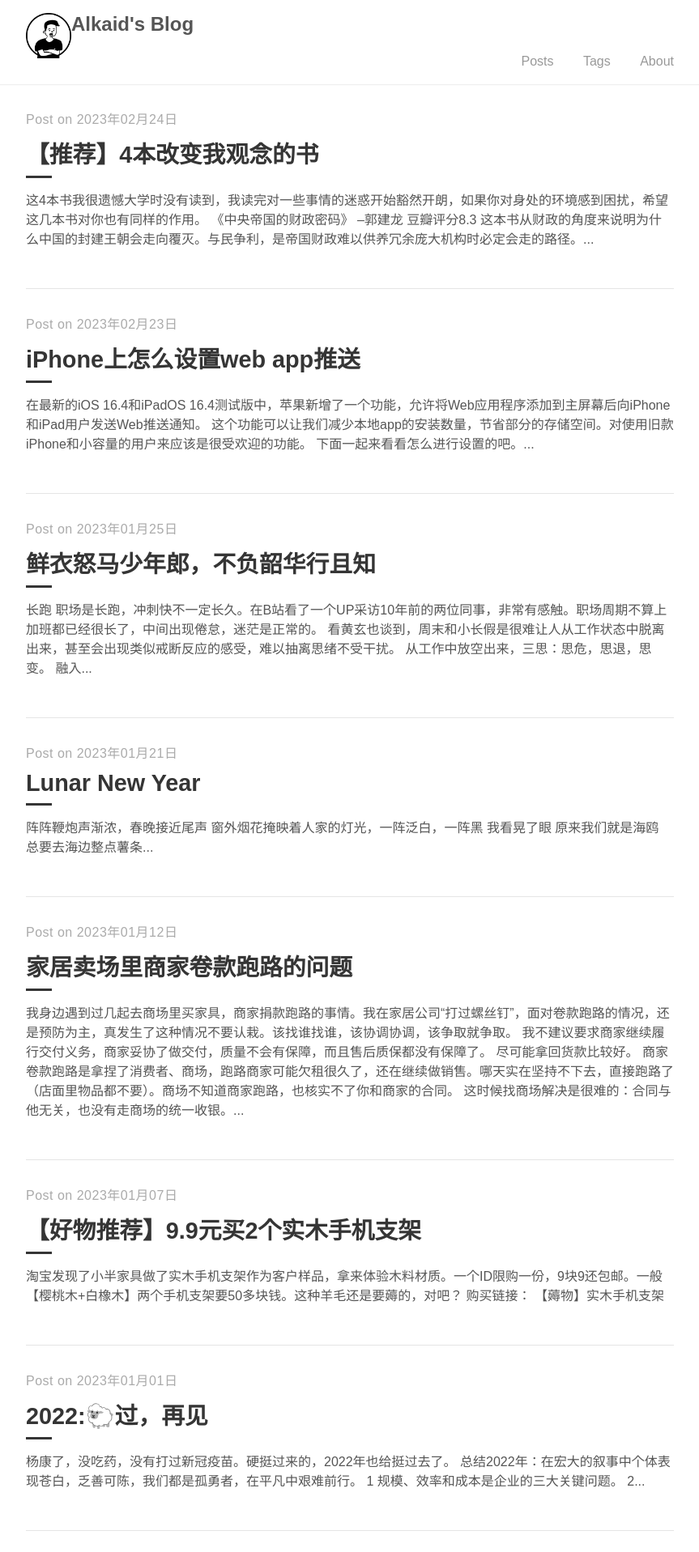
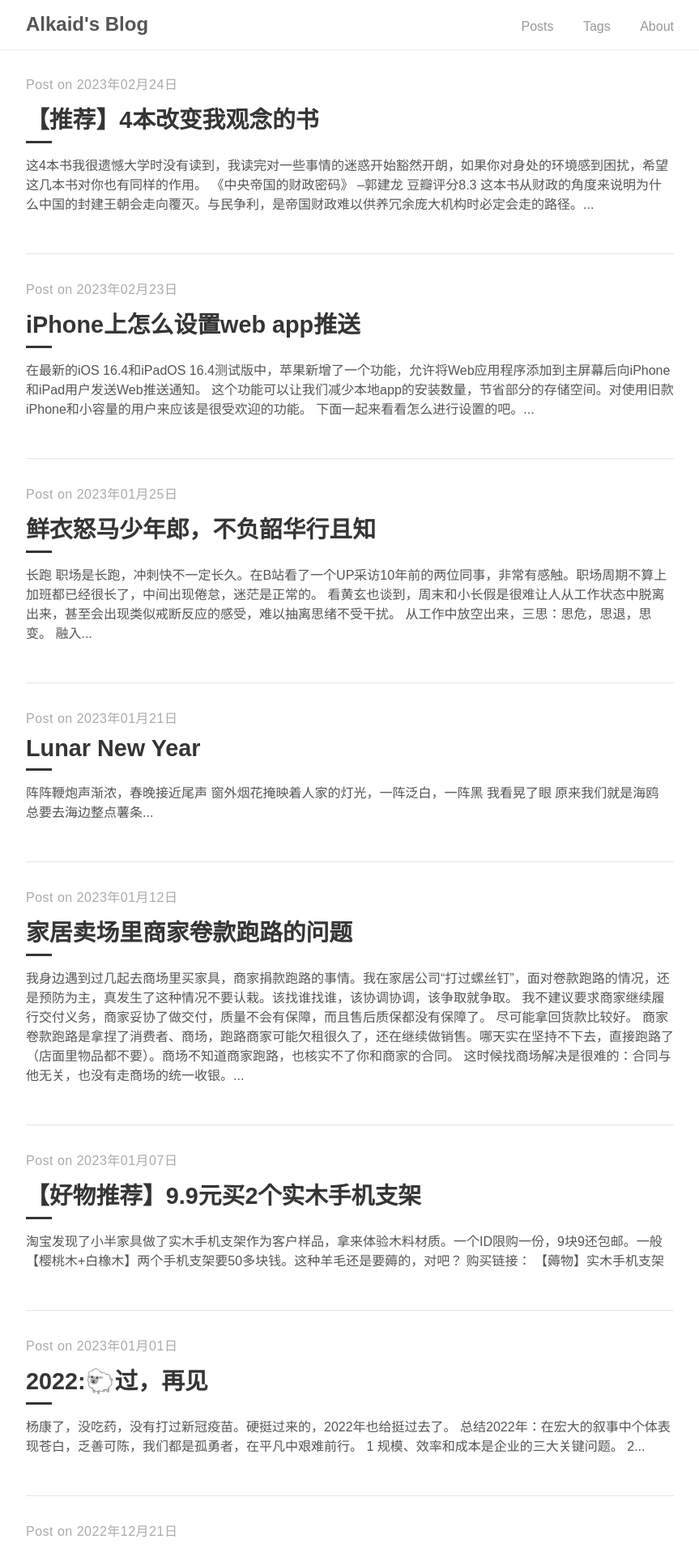
Before and after one commit to AlkaidWaong/ifoz, a Jekyll site: the page built from index.html, in a window 1280 px wide. Shown: the top 1917 px of the page at 81% size, without its empty margins (208-1071 px from the left). Built offline with Jekyll 4.4.1, drawn with Linux system fonts in a browser that asks for light colours; the list of posts is cut into pages by our own code; comment, search, counter and statistics services are not loaded.

Commit message:
Update navigation.html

```diff
--- a/_includes/navigation.html
+++ b/_includes/navigation.html
@@ -1,7 +1,6 @@
 <nav class="nav">
   <div class="nav-container">
-    <a href="{{ site.baseurl }}/" class="nav-avatar">
-      <img src="/assets/avatar.png" width="56px" height="56px">
+    <a href="{{ site.baseurl }}/" >
       <h2 class="nav-title">{{ site.title }}</h2>
     </a>
     <ul>
```
